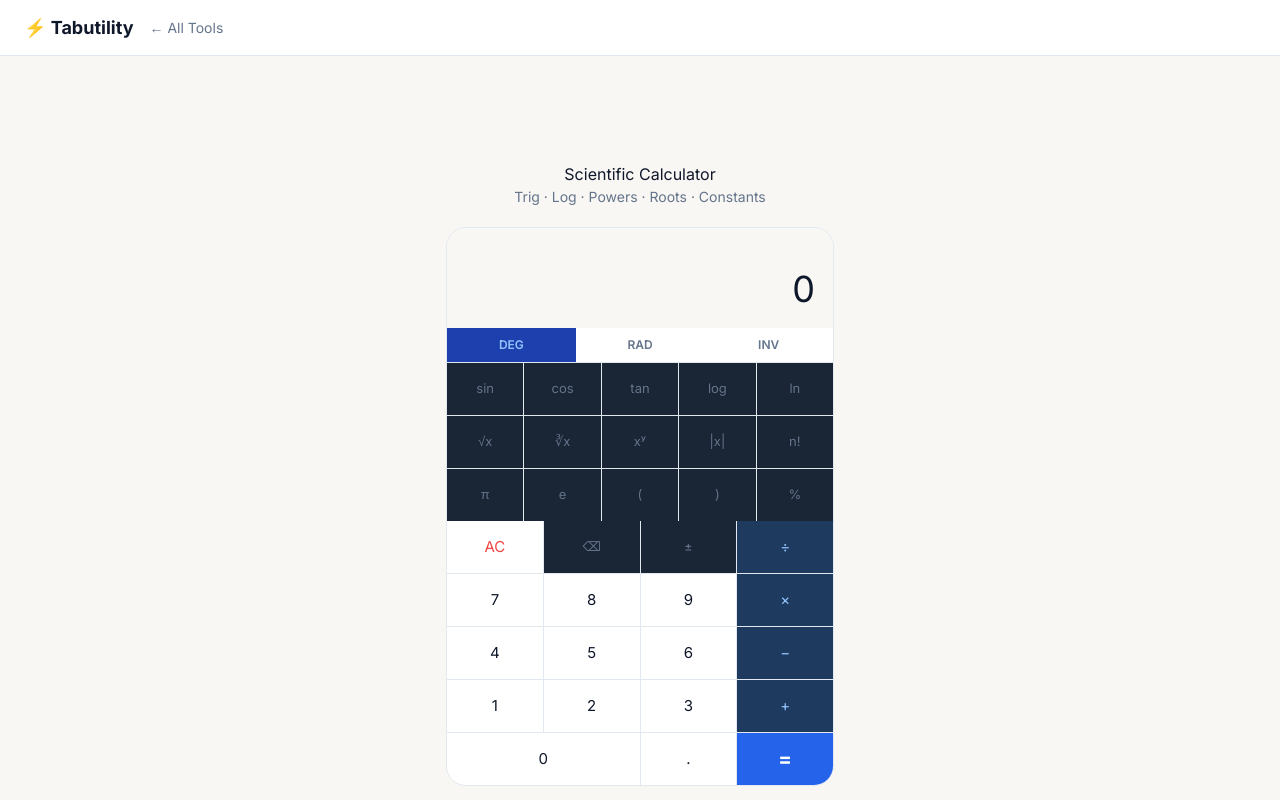
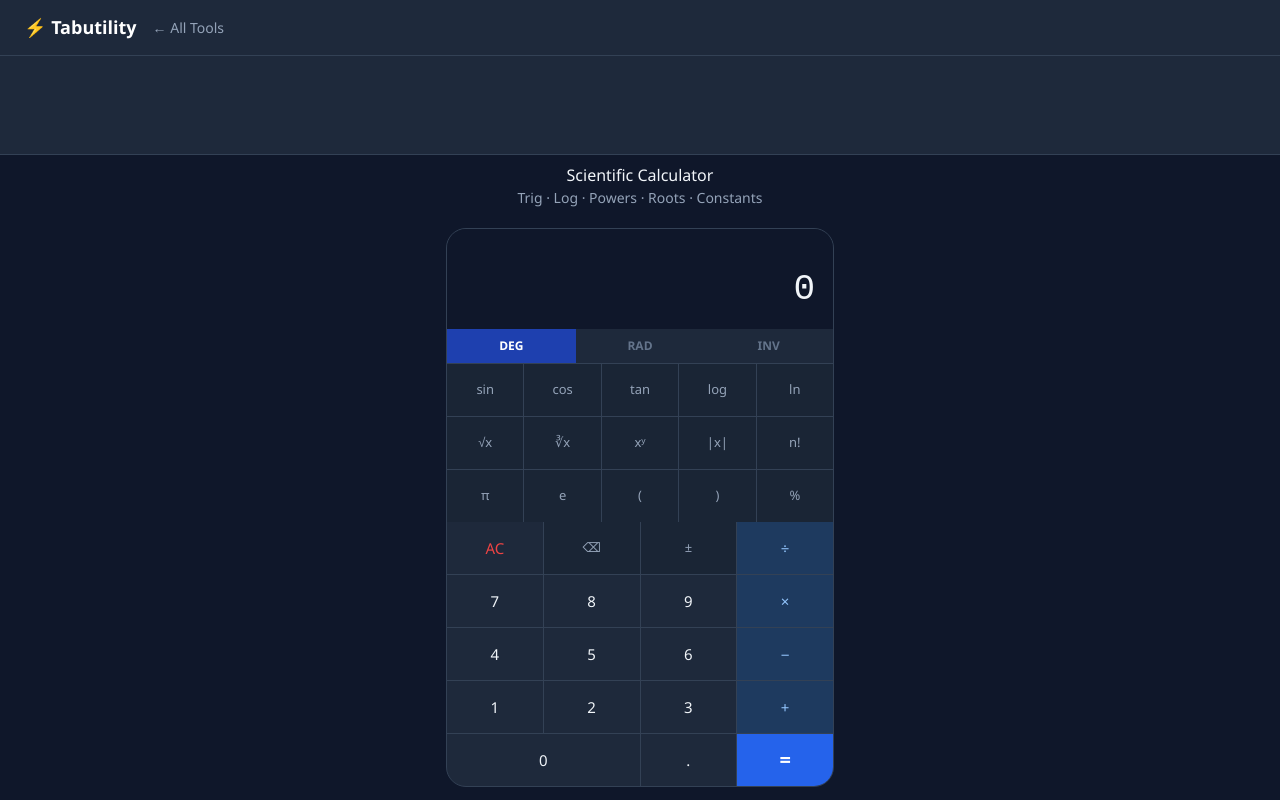
Before and after one commit to rakeshv02/scientific-calculator, a React (Vite) app: page / in a window 1280 px wide. Shown: the top 800 px of the page. Built offline with nearby package versions, Linux system fonts and the light colour scheme.

Commit message:
Align with canonical Tabutility design language (STYLE.md): dark surface, indigo accent, Segoe-first font, standard footer, ad-slot polish

```diff
--- a/index.html
+++ b/index.html
@@ -7,38 +7,37 @@
   <link rel="dns-prefetch" href="https://pagead2.googlesyndication.com" />
 <meta charset="UTF-8"/>
 <meta name="viewport" content="width=device-width, initial-scale=1.0"/>
-<link rel="preconnect" href="https://fonts.googleapis.com"><link rel="preconnect" href="https://fonts.gstatic.com" crossorigin><link rel="stylesheet" href="https://fonts.googleapis.com/css2?family=Inter:wght@400;600;700;800&display=swap">
 <title>Scientific Calculator Online — Tabutility</title>
 <meta name="description" content="Free online scientific calculator. Trig, logarithms, powers, roots and more. Works instantly in your browser."/>
 <script>window.addEventListener('load',function(){var s=document.createElement('script');s.async=true;s.src='https://www.googletagmanager.com/gtag/js?id=G-78VZWJ5B1W';document.head.appendChild(s);window.dataLayer=window.dataLayer||[];function gtag(){dataLayer.push(arguments);}window.gtag=gtag;gtag('js',new Date());gtag('config','G-78VZWJ5B1W');});</script>
 <script async src="https://pagead2.googlesyndication.com/pagead/js/adsbygoogle.js?client=ca-pub-7039091592734005" crossorigin="anonymous"></script>
 <style>
 *{box-sizing:border-box;margin:0;padding:0}
-body{font-family:'Inter',-apple-system,BlinkMacSystemFont,'Segoe UI',sans-serif;background:#f8f7f4;color:#0f172a;min-height:100vh}
-nav{background:#ffffff;border-bottom:1px solid #e2e8f0;padding:14px 24px;display:flex;align-items:center;gap:16px}
-nav a{color:#64748b;text-decoration:none;font-size:14px}nav a:hover{color:#0f172a}
-nav .brand{color:#0f172a;font-weight:700;font-size:18px}
-.ad-banner{background:#ffffff;border-bottom:1px solid #e2e8f0;padding:4px;text-align:center}
+body{font-family:'Segoe UI',system-ui,Arial,sans-serif;background:#0f172a;color:#f1f5f9;min-height:100vh}
+nav{background:#1e293b;border-bottom:1px solid #334155;padding:14px 24px;display:flex;align-items:center;gap:16px}
+nav a{color:#94a3b8;text-decoration:none;font-size:14px}nav a:hover{color:#f1f5f9}
+nav .brand{color:#4f46e5;font-weight:700;font-size:18px}
+.ad-banner{background:#1e293b;border-bottom:1px solid #334155;padding:4px;text-align:center}
 #app{max-width:420px;margin:8px auto;padding:0 16px 40px}
 h1{font-size:24px;font-weight:700;text-align:center;margin-bottom:4px}
-.subtitle{text-align:center;color:#64748b;font-size:14px;margin-bottom:20px}
-.calc{background:#ffffff;border-radius:20px;border:1px solid #e2e8f0;overflow:hidden}
-#display{background:#f8f7f4;padding:16px 18px 12px;text-align:right}
-#expr{font-size:13px;color:#64748b;min-height:18px;font-family:'Inter',monospace;overflow:hidden;text-overflow:ellipsis;white-space:nowrap}
-#result{font-family:'Inter',monospace;font-size:36px;font-weight:300;color:#0f172a;min-height:44px;overflow:hidden;text-overflow:ellipsis;white-space:nowrap}
-.mode-row{display:flex;gap:0;border-bottom:1px solid #e2e8f0}
+.subtitle{text-align:center;color:#94a3b8;font-size:14px;margin-bottom:20px}
+.calc{background:#1e293b;border-radius:20px;border:1px solid #334155;overflow:hidden}
+#display{background:#0f172a;padding:16px 18px 12px;text-align:right}
+#expr{font-size:13px;color:#64748b;min-height:18px;font-family:monospace;overflow:hidden;text-overflow:ellipsis;white-space:nowrap}
+#result{font-family:monospace;font-size:36px;font-weight:300;color:#f1f5f9;min-height:44px;overflow:hidden;text-overflow:ellipsis;white-space:nowrap}
+.mode-row{display:flex;gap:0;border-bottom:1px solid #334155}
 .mode-btn{flex:1;background:none;border:none;color:#64748b;padding:8px;font-size:12px;font-weight:600;cursor:pointer;transition:all .15s}
 .mode-btn.active{background:#1e40af;color:#93c5fd}
-.grid{display:grid;grid-template-columns:repeat(5,1fr);gap:1px;background:#e2e8f0}
+.grid{display:grid;grid-template-columns:repeat(5,1fr);gap:1px;background:#334155}
 .grid-4{grid-template-columns:repeat(4,1fr)}
-button.key{background:#ffffff;border:none;color:#0f172a;padding:0;height:52px;font-size:15px;font-weight:500;cursor:pointer;transition:background .1s}
-button.key:active{background:#e2e8f0}
+button.key{background:#1e293b;border:none;color:#f1f5f9;padding:0;height:52px;font-size:15px;font-weight:500;cursor:pointer;transition:background .1s}
+button.key:active{background:#334155}
 button.key.op{background:#1e3a5f;color:#93c5fd}
 button.key.op:active{background:#1e40af}
 button.key.eq{background:#2563eb;color:#fff;font-size:20px;font-weight:700}
 button.key.eq:active{background:#1d4ed8}
-button.key.fn{background:#1a2535;color:#64748b;font-size:13px}
-button.key.fn:active{background:#e2e8f0}
+button.key.fn{background:#1a2535;color:#94a3b8;font-size:13px}
+button.key.fn:active{background:#334155}
 button.key.clear{color:#ef4444}
 button.key.span2{grid-column:span 2}
 </style>
@@ -56,13 +55,14 @@
   <script type="application/ld+json">{"@context":"https://schema.org","@type":"BreadcrumbList","itemListElement":[{"@type":"ListItem","position":1,"name":"Tabutility","item":"https://tabutility.com"},{"@type":"ListItem","position":2,"name":"Calculators","item":"https://tabutility.com/#calculators"},{"@type":"ListItem","position":3,"name":"Scientific Calculator","item":"https://scientific-calculator.tabutility.com/"}]}</script>
   <script type="application/ld+json">{"@context":"https://schema.org","@type":"FAQPage","mainEntity":[{"@type":"Question","name":"Is the Scientific Calculator free?","acceptedAnswer":{"@type":"Answer","text":"Yes — completely free, no sign-up or download needed. Just enter your numbers and get instant results."}},{"@type":"Question","name":"How accurate is the Scientific Calculator?","acceptedAnswer":{"@type":"Answer","text":"Results are based on standard financial formulas and are accurate for planning purposes. For personalised financial advice, consult a qualified professional."}},{"@type":"Question","name":"Can I use the Scientific Calculator on my phone?","acceptedAnswer":{"@type":"Answer","text":"Yes — it works on any device including desktop, tablet and mobile."}},{"@type":"Question","name":"Do I need to create an account?","acceptedAnswer":{"@type":"Answer","text":"No account needed. The Scientific Calculator works instantly in your browser."}}]}</script>
   <meta name="theme-color" content="#1a1a2e" />
-  <style id="tabutility-brand">
-/* empty ad slots: reserve space, no bordered box */
-.ad-banner,.ad-slot,.ad-container{background:transparent!important;border:none!important;border-bottom:none!important;box-shadow:none!important}
+  <style id="tabutility-brand-v2">
+/* Canonical dark-surface spec (STYLE.md): indigo accent, white text on indigo */
+.btn,.toggle-btn.active,button.active{color:#fff!important}
+nav .brand{color:#fff}
+nav a:hover{color:#818cf8}
+input:focus,select:focus,textarea:focus{border-color:#818cf8!important}
 /* AdSense not yet approved: hide all ad frames (container min-height still reserves space). Remove these two lines after approval. */
 ins.adsbygoogle,.ad-banner iframe,.ad-slot iframe,.ad-container iframe{visibility:hidden!important}
-nav .brand{color:#0f172a}
-body{-webkit-font-smoothing:antialiased}
 </style>
 </head>
 <body>
@@ -242,23 +242,23 @@
 
 <div style="max-width:860px;margin-left:auto;margin-right:auto;margin-top:24px;margin-bottom:8px;padding:0 16px">
   <div style="background:rgba(255,255,255,0.04);border:1px solid rgba(255,255,255,0.1);border-radius:14px;padding:20px 24px">
-    <h2 style="font-size:15px;font-weight:700;color:#64748b;text-transform:uppercase;letter-spacing:.05em;margin-bottom:14px">Related Tools</h2>
+    <h2 style="font-size:15px;font-weight:700;color:#94a3b8;text-transform:uppercase;letter-spacing:.05em;margin-bottom:14px">Related Tools</h2>
     <div style="display:grid;grid-template-columns:repeat(auto-fit,minmax(200px,1fr));gap:10px">
-    <a href="https://percentage-calculator.tabutility.com/" style="display:block;background:rgba(255,255,255,0.07);border:1px solid #e2e8f0;border-radius:10px;padding:12px 16px;text-decoration:none;color:inherit;transition:background .15s" onmouseover="this.style.background='rgba(255,255,255,0.13)'" onmouseout="this.style.background='rgba(255,255,255,0.07)'">
-      <div style="font-size:13px;font-weight:600;color:#0f172a">Percentage Calculator</div>
-      <div style="font-size:11px;color:#64748b;margin-top:2px">Calculators</div>
+    <a href="https://percentage-calculator.tabutility.com/" style="display:block;background:rgba(255,255,255,0.07);border:1px solid rgba(255,255,255,0.12);border-radius:10px;padding:12px 16px;text-decoration:none;color:inherit;transition:background .15s" onmouseover="this.style.background='rgba(255,255,255,0.13)'" onmouseout="this.style.background='rgba(255,255,255,0.07)'">
+      <div style="font-size:13px;font-weight:600;color:#f1f5f9">Percentage Calculator</div>
+      <div style="font-size:11px;color:#94a3b8;margin-top:2px">Calculators</div>
     </a>
-    <a href="https://bmi-calculator.tabutility.com/" style="display:block;background:rgba(255,255,255,0.07);border:1px solid #e2e8f0;border-radius:10px;padding:12px 16px;text-decoration:none;color:inherit;transition:background .15s" onmouseover="this.style.background='rgba(255,255,255,0.13)'" onmouseout="this.style.background='rgba(255,255,255,0.07)'">
-      <div style="font-size:13px;font-weight:600;color:#0f172a">BMI Calculator</div>
-      <div style="font-size:11px;color:#64748b;margin-top:2px">Calculators</div>
+    <a href="https://bmi-calculator.tabutility.com/" style="display:block;background:rgba(255,255,255,0.07);border:1px solid rgba(255,255,255,0.12);border-radius:10px;padding:12px 16px;text-decoration:none;color:inherit;transition:background .15s" onmouseover="this.style.background='rgba(255,255,255,0.13)'" onmouseout="this.style.background='rgba(255,255,255,0.07)'">
+      <div style="font-size:13px;font-weight:600;color:#f1f5f9">BMI Calculator</div>
+      <div style="font-size:11px;color:#94a3b8;margin-top:2px">Calculators</div>
     </a>
-    <a href="https://age-calculator.tabutility.com/" style="display:block;background:rgba(255,255,255,0.07);border:1px solid #e2e8f0;border-radius:10px;padding:12px 16px;text-decoration:none;color:inherit;transition:background .15s" onmouseover="this.style.background='rgba(255,255,255,0.13)'" onmouseout="this.style.background='rgba(255,255,255,0.07)'">
-      <div style="font-size:13px;font-weight:600;color:#0f172a">Age Calculator</div>
-      <div style="font-size:11px;color:#64748b;margin-top:2px">Calculators</div>
+    <a href="https://age-calculator.tabutility.com/" style="display:block;background:rgba(255,255,255,0.07);border:1px solid rgba(255,255,255,0.12);border-radius:10px;padding:12px 16px;text-decoration:none;color:inherit;transition:background .15s" onmouseover="this.style.background='rgba(255,255,255,0.13)'" onmouseout="this.style.background='rgba(255,255,255,0.07)'">
+      <div style="font-size:13px;font-weight:600;color:#f1f5f9">Age Calculator</div>
+      <div style="font-size:11px;color:#94a3b8;margin-top:2px">Calculators</div>
     </a>
-    <a href="https://tip-calculator.tabutility.com/" style="display:block;background:rgba(255,255,255,0.07);border:1px solid #e2e8f0;border-radius:10px;padding:12px 16px;text-decoration:none;color:inherit;transition:background .15s" onmouseover="this.style.background='rgba(255,255,255,0.13)'" onmouseout="this.style.background='rgba(255,255,255,0.07)'">
-      <div style="font-size:13px;font-weight:600;color:#0f172a">Tip & Bill Splitter</div>
-      <div style="font-size:11px;color:#64748b;margin-top:2px">Calculators</div>
+    <a href="https://tip-calculator.tabutility.com/" style="display:block;background:rgba(255,255,255,0.07);border:1px solid rgba(255,255,255,0.12);border-radius:10px;padding:12px 16px;text-decoration:none;color:inherit;transition:background .15s" onmouseover="this.style.background='rgba(255,255,255,0.13)'" onmouseout="this.style.background='rgba(255,255,255,0.07)'">
+      <div style="font-size:13px;font-weight:600;color:#f1f5f9">Tip & Bill Splitter</div>
+      <div style="font-size:11px;color:#94a3b8;margin-top:2px">Calculators</div>
     </a>
     </div>
   </div>
@@ -266,22 +266,22 @@
 
 <div style="max-width:860px;margin-left:auto;margin-right:auto;margin-top:8px;margin-bottom:24px;padding:0 16px">
   <div style="background:rgba(255,255,255,0.04);border:1px solid rgba(255,255,255,0.1);border-radius:14px;padding:20px 24px">
-    <h2 style="font-size:15px;font-weight:700;color:#64748b;text-transform:uppercase;letter-spacing:.05em;margin-bottom:4px">Frequently Asked Questions</h2>
+    <h2 style="font-size:15px;font-weight:700;color:#94a3b8;text-transform:uppercase;letter-spacing:.05em;margin-bottom:4px">Frequently Asked Questions</h2>
     <div style="border-bottom:1px solid rgba(255,255,255,0.08);padding:14px 0">
-      <div style="font-size:14px;font-weight:600;color:#0f172a;margin-bottom:6px">Is the Scientific Calculator free?</div>
-      <div style="font-size:13px;color:#64748b;line-height:1.5">Yes — completely free, no sign-up or download needed. Just enter your numbers and get instant results.</div>
+      <div style="font-size:14px;font-weight:600;color:#f1f5f9;margin-bottom:6px">Is the Scientific Calculator free?</div>
+      <div style="font-size:13px;color:#94a3b8;line-height:1.5">Yes — completely free, no sign-up or download needed. Just enter your numbers and get instant results.</div>
     </div>
     <div style="border-bottom:1px solid rgba(255,255,255,0.08);padding:14px 0">
-      <div style="font-size:14px;font-weight:600;color:#0f172a;margin-bottom:6px">How accurate is the Scientific Calculator?</div>
-      <div style="font-size:13px;color:#64748b;line-height:1.5">Results are based on standard financial formulas and are accurate for planning purposes. For personalised financial advice, consult a qualified professional.</div>
+      <div style="font-size:14px;font-weight:600;color:#f1f5f9;margin-bottom:6px">How accurate is the Scientific Calculator?</div>
+      <div style="font-size:13px;color:#94a3b8;line-height:1.5">Results are based on standard financial formulas and are accurate for planning purposes. For personalised financial advice, consult a qualified professional.</div>
     </div>
     <div style="border-bottom:1px solid rgba(255,255,255,0.08);padding:14px 0">
-      <div style="font-size:14px;font-weight:600;color:#0f172a;margin-bottom:6px">Can I use the Scientific Calculator on my phone?</div>
-      <div style="font-size:13px;color:#64748b;line-height:1.5">Yes — it works on any device including desktop, tablet and mobile.</div>
+      <div style="font-size:14px;font-weight:600;color:#f1f5f9;margin-bottom:6px">Can I use the Scientific Calculator on my phone?</div>
+      <div style="font-size:13px;color:#94a3b8;line-height:1.5">Yes — it works on any device including desktop, tablet and mobile.</div>
     </div>
     <div style="border-bottom:1px solid rgba(255,255,255,0.08);padding:14px 0">
-      <div style="font-size:14px;font-weight:600;color:#0f172a;margin-bottom:6px">Do I need to create an account?</div>
-      <div style="font-size:13px;color:#64748b;line-height:1.5">No account needed. The Scientific Calculator works instantly in your browser.</div>
+      <div style="font-size:14px;font-weight:600;color:#f1f5f9;margin-bottom:6px">Do I need to create an account?</div>
+      <div style="font-size:13px;color:#94a3b8;line-height:1.5">No account needed. The Scientific Calculator works instantly in your browser.</div>
     </div>
   </div>
 </div>
@@ -308,27 +308,27 @@
 </script>
 
 <!-- embed-widget -->
-<div style="max-width:640px;margin:0 auto 32px;background:#ffffff;border:1px solid #e2e8f0;border-radius:12px;padding:18px">
-  <h2 style="font-size:15px;font-weight:700;color:#64748b;text-transform:uppercase;letter-spacing:.05em;margin-bottom:12px">Embed This Tool</h2>
+<div style="max-width:640px;margin:0 auto 32px;background:#1e293b;border:1px solid #334155;border-radius:12px;padding:18px">
+  <h2 style="font-size:15px;font-weight:700;color:#94a3b8;text-transform:uppercase;letter-spacing:.05em;margin-bottom:12px">Embed This Tool</h2>
   <p style="font-size:13px;color:#64748b;margin-bottom:12px">Add this Scientific Calculator to your website or blog for free — just paste this code:</p>
-  <div style="background:#f8f7f4;border:1px solid #e2e8f0;border-radius:8px;padding:12px;font-family:'Inter',monospace;font-size:12px;color:#7dd3fc;word-break:break-all;margin-bottom:10px" id="embed-code">&lt;iframe src=&quot;https://scientific-calculator.tabutility.com/&quot; width=&quot;100%&quot; height=&quot;600&quot; frameborder=&quot;0&quot; style=&quot;border-radius:12px&quot; title=&quot;Scientific Calculator by Tabutility&quot;&gt;&lt;/iframe&gt;
+  <div style="background:#0f172a;border:1px solid #334155;border-radius:8px;padding:12px;font-family:monospace;font-size:12px;color:#818cf8;word-break:break-all;margin-bottom:10px" id="embed-code">&lt;iframe src=&quot;https://scientific-calculator.tabutility.com/&quot; width=&quot;100%&quot; height=&quot;600&quot; frameborder=&quot;0&quot; style=&quot;border-radius:12px&quot; title=&quot;Scientific Calculator by Tabutility&quot;&gt;&lt;/iframe&gt;
 &lt;p style=&quot;font-size:12px&quot;&gt;&lt;a href=&quot;https://scientific-calculator.tabutility.com/&quot; target=&quot;_blank&quot; rel=&quot;noopener&quot;&gt;Scientific Calculator&lt;/a&gt; by &lt;a href=&quot;https://tabutility.com/&quot; target=&quot;_blank&quot; rel=&quot;noopener&quot;&gt;Tabutility&lt;/a&gt;&lt;/p&gt;</div>
-  <button onclick="navigator.clipboard.writeText(document.getElementById('embed-code').textContent).then(()=>{this.textContent='Copied!';setTimeout(()=>this.textContent='Copy Embed Code',2000)})" style="background:#0f172a;color:#f8f7f4;border:none;border-radius:8px;padding:9px 18px;font-size:13px;font-weight:700;cursor:pointer">Copy Embed Code</button>
+  <button onclick="navigator.clipboard.writeText(document.getElementById('embed-code').textContent).then(()=>{this.textContent='Copied!';setTimeout(()=>this.textContent='Copy Embed Code',2000)})" style="background:#4f46e5;color:#0f172a;border:none;border-radius:8px;padding:9px 18px;font-size:13px;font-weight:700;cursor:pointer">Copy Embed Code</button>
   <span style="font-size:11px;color:#475569;margin-left:12px">Free to use — the credit link helps others find the tool</span>
 </div>
-<div style="margin:0 auto 24px;max-width:640px;background:#ffffff;border-radius:10px;padding:14px 18px;display:flex;align-items:center;gap:14px;cursor:pointer;border:1px solid #e2e8f0" onclick="window.open('https://www.amazon.com/s?k=personal+finance+books&tag=tabutility-20','_blank','noopener noreferrer')" title="Want to master your money?">
+<div style="margin:0 auto 24px;max-width:640px;background:#1e293b;border-radius:10px;padding:14px 18px;display:flex;align-items:center;gap:14px;cursor:pointer;border:1px solid #334155" onclick="window.open('https://www.amazon.com/s?k=personal+finance+books&tag=tabutility-20','_blank','noopener noreferrer')" title="Want to master your money?">
   <span style="font-size:28px;flex-shrink:0">📚</span>
   <div style="min-width:0">
-    <div style="font-size:13px;font-weight:700;color:#0f172a;margin-bottom:3px">Want to master your money?</div>
-    <div style="font-size:12px;color:#64748b">Browse personal finance books <span style="color:#f59e0b;white-space:nowrap">→ Browse on Amazon</span></div>
+    <div style="font-size:13px;font-weight:700;color:#f1f5f9;margin-bottom:3px">Want to master your money?</div>
+    <div style="font-size:12px;color:#94a3b8">Browse personal finance books <span style="color:#f59e0b;white-space:nowrap">→ Browse on Amazon</span></div>
     <div style="font-size:10px;color:#475569;margin-top:3px">As an Amazon Associate we earn from qualifying purchases.</div>
   </div>
 </div>
-<footer style="border-top:1px solid #e2e8f0;background:#ffffff;margin-top:48px;padding:28px 24px;text-align:center;font-family:'Inter',-apple-system,BlinkMacSystemFont,'Segoe UI',sans-serif;font-size:13px;color:#64748b;line-height:1.8">
-<div style="font-weight:700;color:#0f172a;font-size:15px">⚡ Tabutility</div>
+<footer style="background:#1a1a2e;margin-top:48px;padding:28px 24px;text-align:center;font-family:'Segoe UI',system-ui,Arial,sans-serif;font-size:13px;color:#94a3b8;line-height:1.8">
+<div style="font-weight:700;color:#fff;font-size:15px">⚡ Tabutility</div>
 <div>Free, private, browser-based tools. No sign-up, no tracking.</div>
-<div><a href="https://tabutility.com" style="color:#0f172a;font-weight:600;text-decoration:none">All Tools</a> · <a href="https://tabutility.com/blog/" style="color:#64748b;text-decoration:none">Blog</a> · <a href="https://tabutility.com/#about" style="color:#64748b;text-decoration:none">About</a></div>
-<div style="margin-top:6px;color:#94a3b8">© 2026 Tabutility</div>
+<div><a href="https://tabutility.com" style="color:#818cf8;font-weight:600;text-decoration:none">All Tools</a> · <a href="https://tabutility.com/blog/" style="color:#94a3b8;text-decoration:none">Blog</a> · <a href="https://tabutility.com/#about" style="color:#94a3b8;text-decoration:none">About</a></div>
+<div style="margin-top:6px;color:#64748b">© 2026 Tabutility</div>
 </footer>
 </body>
 </html>
--- a/src/index.css
+++ b/src/index.css
@@ -4,5 +4,5 @@
 
 body {
   margin: 0;
-  font-family:'Inter', 'Inter', sans-serif;
+  font-family:'Segoe UI',system-ui,Arial,sans-serif;
 }
```
